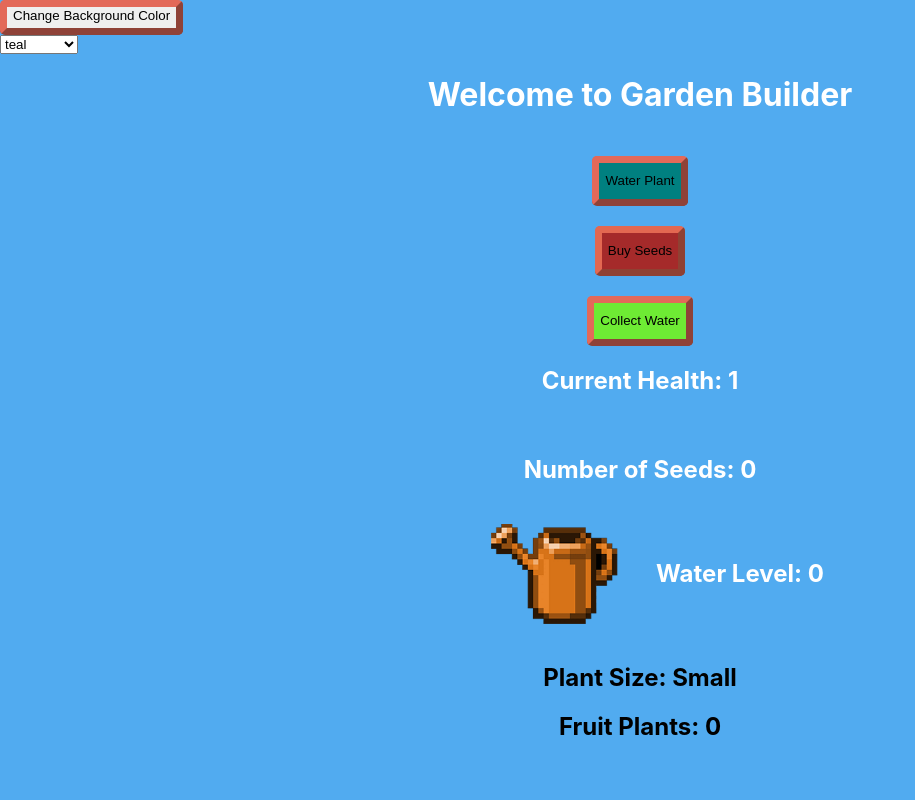
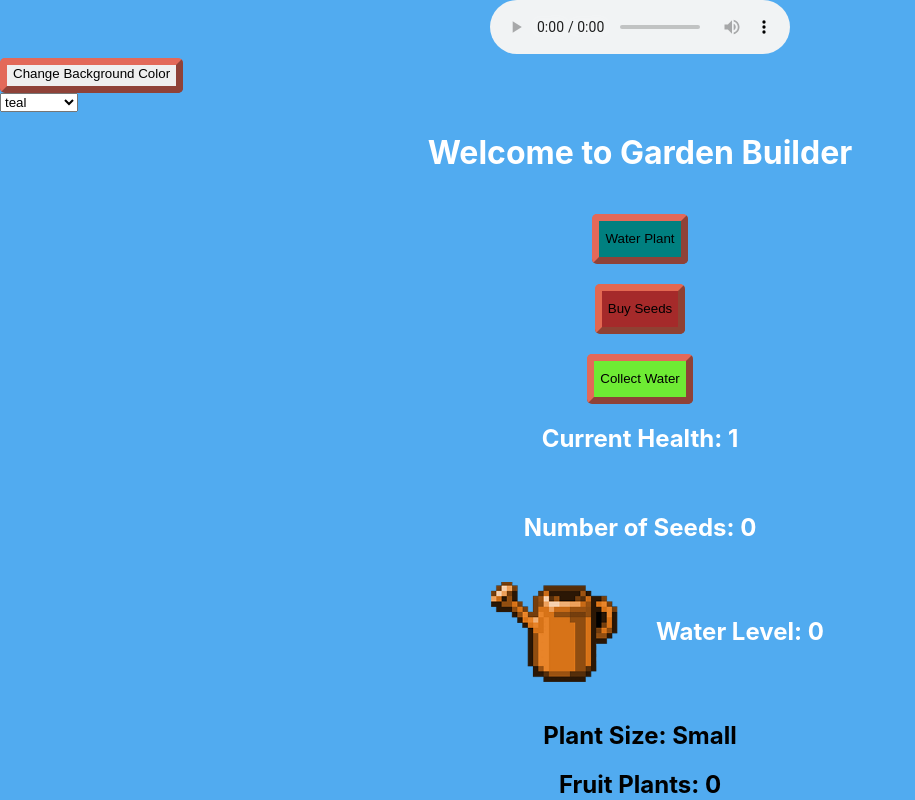
Before and after one commit to kaiqichee/CS555-group-project, a React (Create React App) app in the folder ferret-friends/: page / in a window 1280 px wide. Shown: the whole page, without its empty margins (0-915 px from the left). Built offline with nearby package versions, Linux system fonts and the light colour scheme.

Commit message:
moved background music and got controls to display
still doesn't play, but file and set up are there

```diff
--- a/ferret-friends/package.json
+++ b/ferret-friends/package.json
@@ -10,6 +10,7 @@
     "mongodb": "^4.4.0",
     "react": "^17.0.2",
     "react-dom": "^17.0.2",
+    "react-player": "^2.10.0",
     "react-scripts": "5.0.0",
     "web-vitals": "^2.1.4"
   },
--- a/ferret-friends/src/App.js
+++ b/ferret-friends/src/App.js
@@ -77,7 +77,7 @@ function App() {
         backgroundColor: bg_color,
       }}
     >
-      <ReactAudioPlayer src="../background.mp3" autoPlay />
+      <ReactAudioPlayer src="./background.mp3" autoPlay controls />
       <div>
         <button
           onClick={buttonHandle}
```
Also changed, not shown: 2 other files (tests, documents, lock files or other folders).
